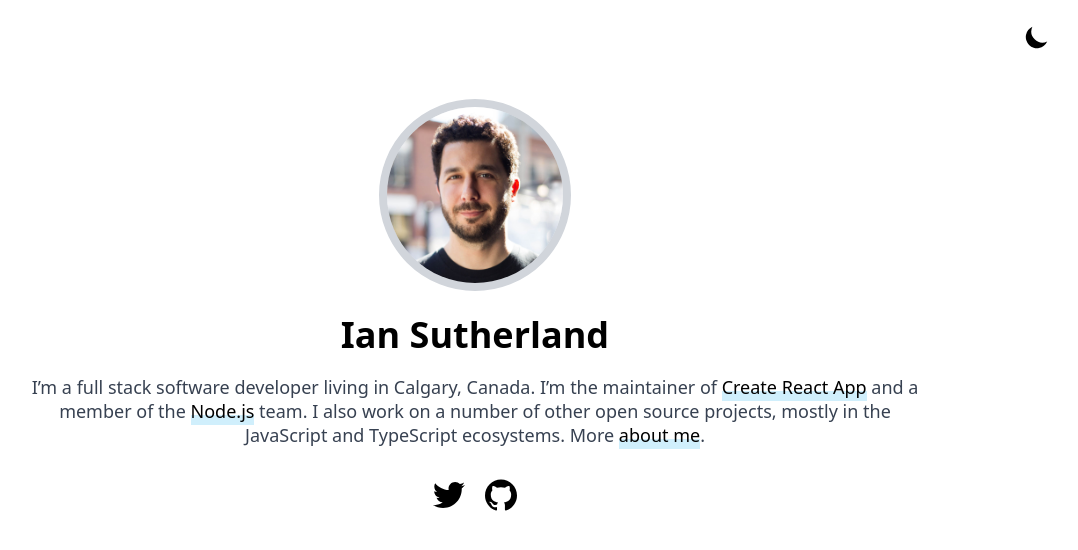
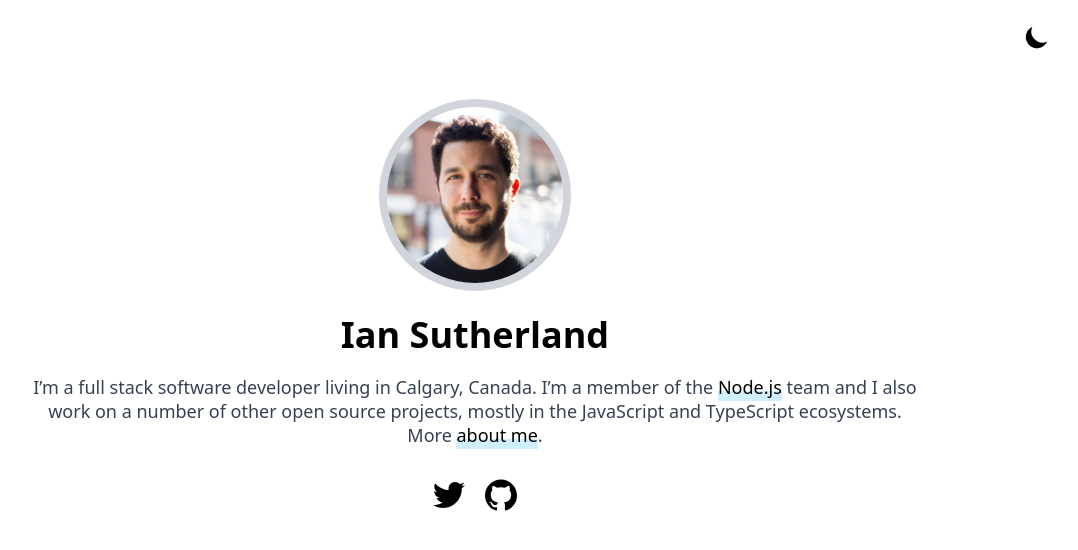
Before and after one commit to iansu/iansutherland.ca, a Next.js app: page / in a window 1280 px wide. Shown: the top 550 px of the page, without its empty margins (165-1243 px from the left). Built offline with nearby package versions, Linux system fonts and the light colour scheme.

Commit message:
Update bio

```diff
--- a/src/components/bio.tsx
+++ b/src/components/bio.tsx
@@ -13,10 +13,9 @@ const Bio = (props: BioProps) => {
 
   return (
     <>
-      I&rsquo;m a full stack software developer living in Calgary, Canada. I&rsquo;m the maintainer
-      of <a href="https://github.com/facebook/create-react-app">Create React App</a> and a member of
-      the <a href="https://github.com/nodejs/node">Node.js</a> team. I also work on a number of
-      other open source projects, mostly in the JavaScript and TypeScript ecosystems.{' '}
+      I&rsquo;m a full stack software developer living in Calgary, Canada. I&rsquo;m a member of the{' '}
+      <a href="https://github.com/nodejs/node">Node.js</a> team and I also work on a number of other
+      open source projects, mostly in the JavaScript and TypeScript ecosystems.{' '}
       {more && (
         <>
           More <Link href="/about">about me</Link>.
```
